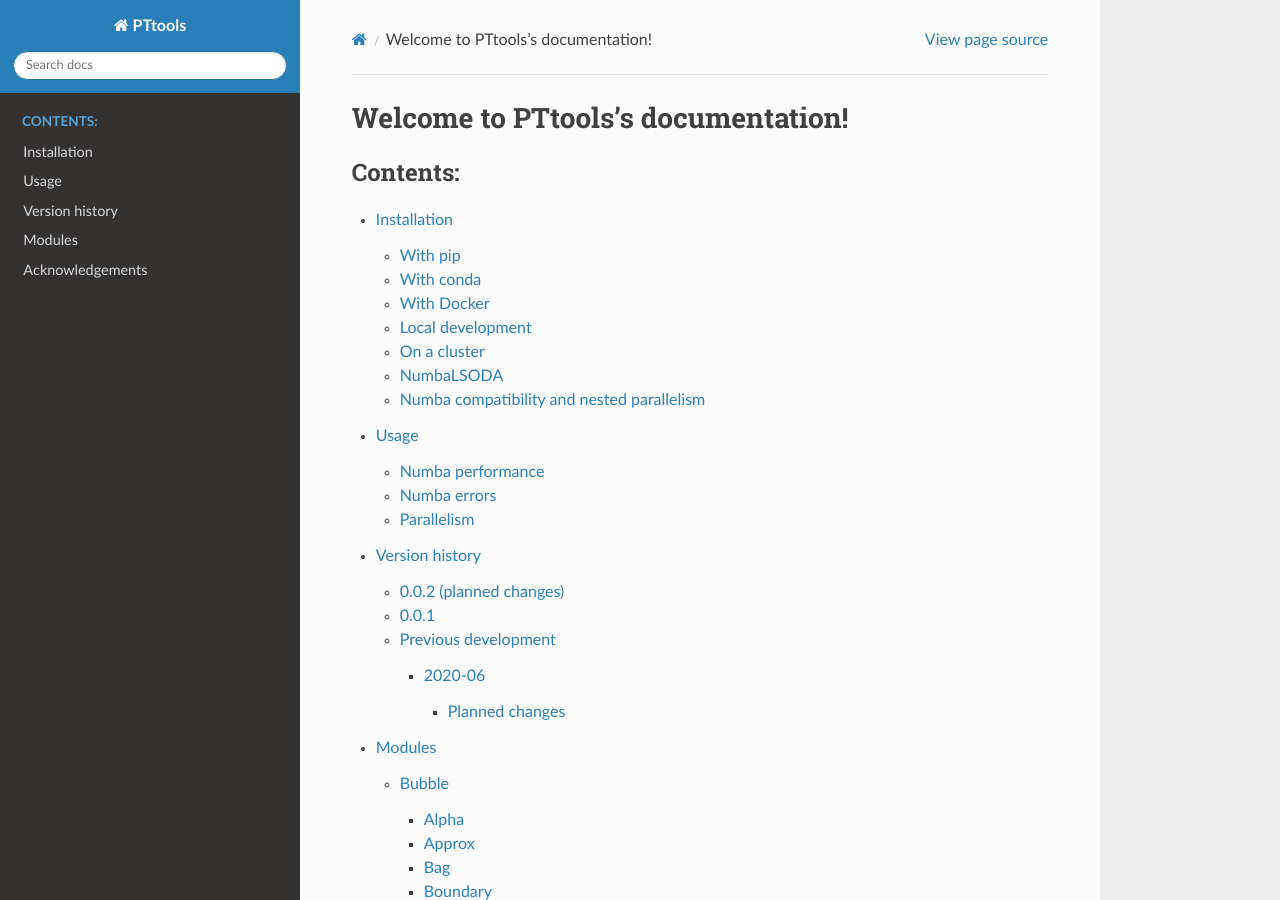
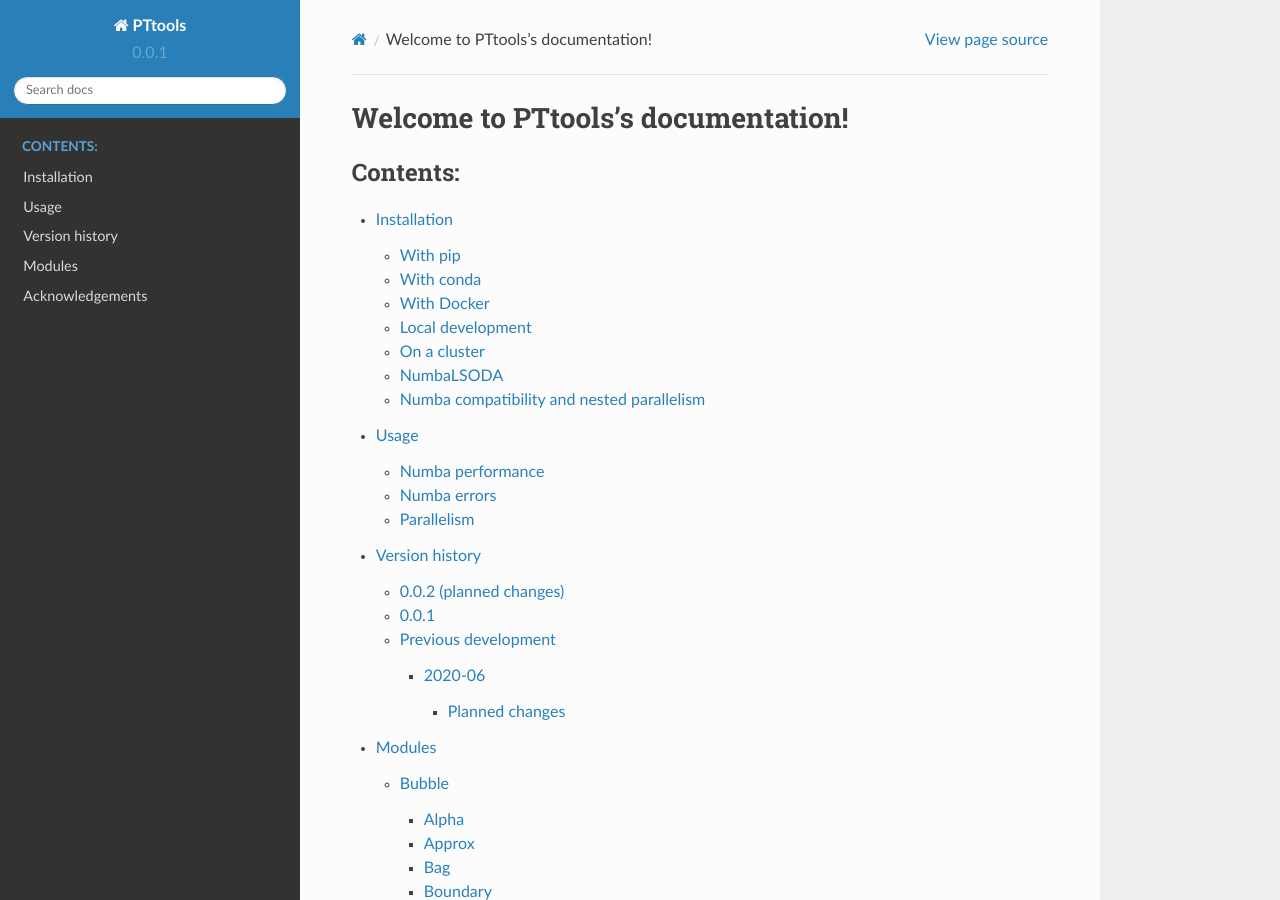
Before and after one commit to CFT-HY/pttools, a Sphinx documentation site: the page built from docs/index.rst, in a window 1280 px wide and 900 px high. Built offline with Sphinx 7.4.7 and the Read the Docs theme 2.0.0, drawn with Linux system fonts in a browser that asks for light colours; pages that are not in the unit, such as notebooks, are missing from menus.

Commit message:
Add version number for docs
This fixes the warning for epub docs generation.

```diff
--- a/docs/conf.py
+++ b/docs/conf.py
@@ -31,6 +31,8 @@ _authors = [
 ]
 author = f"{', '.join(_authors[:-1])} & {_authors[-1]}"
 copyright = f"2015-2022, {author}"
+version = "0.0.1"
+release = version
 
 
 # -- General configuration ---------------------------------------------------
```
